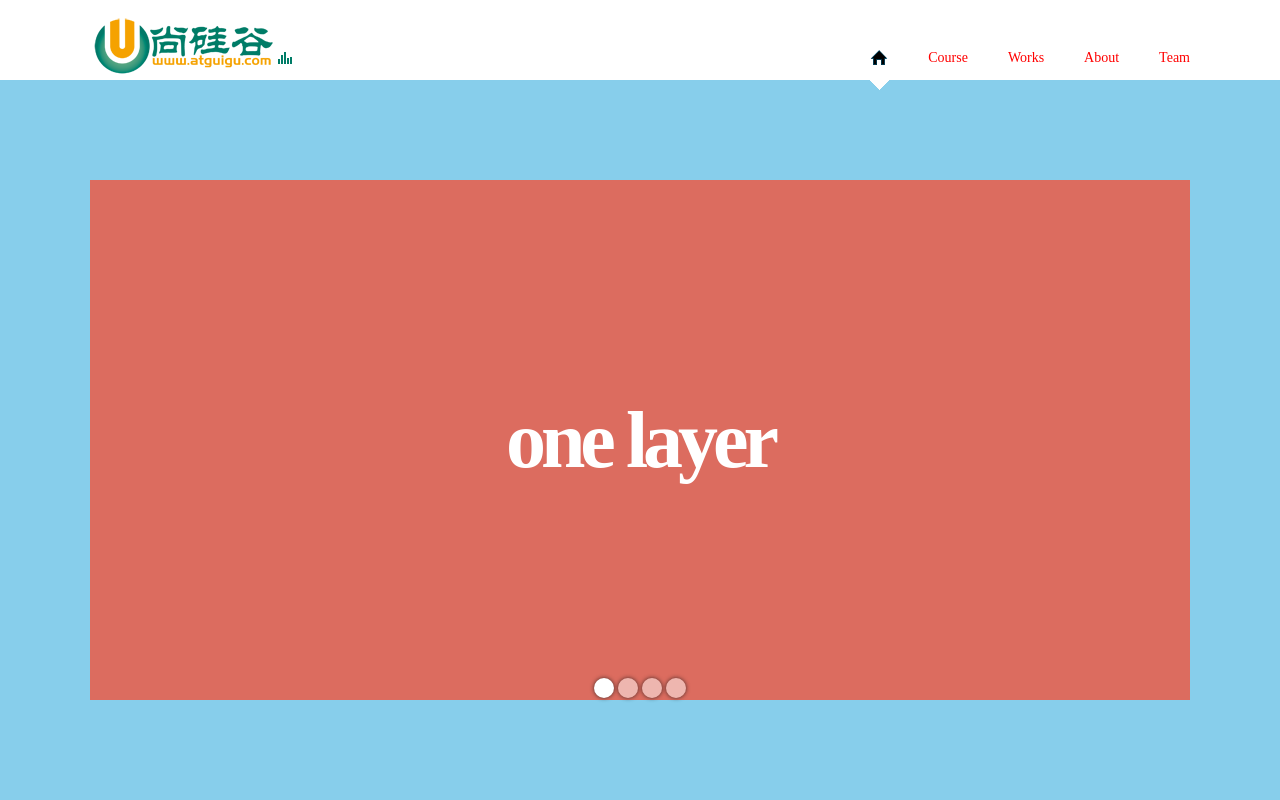
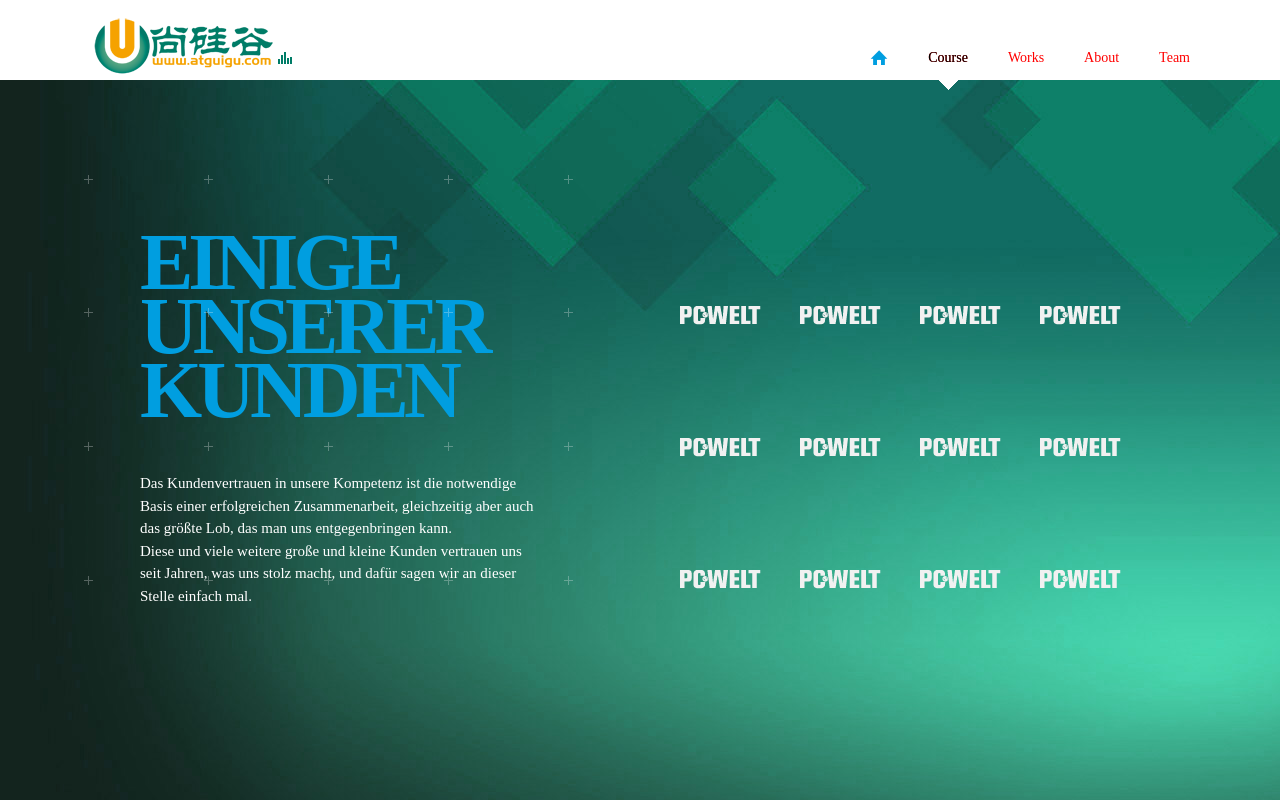
Before and after one commit to flywidthme/pc, a plain HTML site: page index.html in a window 1280 px wide. Drawn offline with Linux system fonts and the light colour scheme.

Commit message:
第二屏完成

```diff
--- a/css/index.css
+++ b/css/index.css
@@ -12,6 +12,12 @@
     line-height:0.8;
     font-weight:bold;
     letter-spacing:-5px;
+}
+
+.commonText{
+    color:white;
+    line-height:1.5;
+    font-size:15px;
 }
 
 /*清除浮动*/
@@ -59,6 +65,9 @@
     cursor: pointer;
 
 }
+.nav li:nth-child(1){
+    width: 18px;
+}
 .nav li:hover .down{
     width: 100%;
 }
@@ -104,8 +113,23 @@
 .content-main>li{
     position: relative;
     height: 20%;
-    background: skyblue;
 }
+.content-main>li:nth-child(1){
+    background-image: url("../img/bg1.jpg");
+}
+.content-main>li:nth-child(2){
+    background-image: url("../img/bg2.jpg");
+}
+.content-main>li:nth-child(3){
+    background-image: url("../img/bg3.jpg");
+}
+.content-main>li:nth-child(4){
+    background-image: url("../img/bg4.jpg");
+}
+.content-main>li:nth-child(5){
+    background-image: url("../img/bg5.jpg");
+}
+
 .content-main section{
     position: absolute;
     top: 50%;
@@ -114,7 +138,6 @@
     margin-top: -260px;
     width: 1100px;
     height: 520px;
-    background: pink;
 }
 /*第一屏操作*/
 .home-carousel{
@@ -177,13 +200,16 @@
     animation: rightShow 2s linear;
 }
 .home-carousel .leftShow{
-    visibility: hidden;
+    visibility: visible;
     animation: leftShow 2s linear;
 }
 .home-carousel .rightHide{
-    visibility: visible;
+    visibility: hidden;
     animation: rightHide 2s linear;
 }
+/*第二屏*/
+.commonText{ color:white; line-height:1.5; font-size:15px;}
+
 
 
 
@@ -208,3 +234,64 @@
     50%{transform: translateX(40%) rotateY(-30deg) scale(0.8)}
     100%{visibility:hidden;transform: translateZ(-200px);}
 }
+
+/*第二屏样式*/
+.course-title{
+    margin: 50px;
+}
+.course-content{
+    width: 400px;
+    margin-left: 50px;
+}
+.course-lists{
+    width: 480px;
+    position: absolute;
+    right: 50px;
+    top: 70px;
+}
+.course-lists li{
+    position: relative;
+    float: left;
+    width: 120px;
+    height: 132px;
+}
+.course-lists .back{
+    position: absolute;
+    left: 0;
+    top: 0;
+    height: 100%;
+
+    background: #009ee0;
+    padding: 15px;
+    box-sizing: border-box;
+    transform: rotateY(180deg);
+    transition: transform 1s;
+    backface-visibility: hidden;
+}
+.course-lists .front{
+    height: 100%;
+    background-image: url(../img/pcwelt.png);
+    background-repeat: no-repeat;
+    background-position: center;
+    transition: transform 1s;
+}
+.course-lists li:hover .front{
+    transform: rotateY(180deg);
+}
+.course-lists li:hover .back{
+    transform: rotateY(360deg);
+}
+.course-line li{
+    position: absolute;
+    top: -5px;
+    width: 9px;
+    height: 410px;
+    background-image: url("../img/plus_row.png");
+    background-repeat: no-repeat;
+
+}
+.course-line li:nth-child(1){left: -6px;}
+.course-line li:nth-child(2){left: 114px;}
+.course-line li:nth-child(3){left: 234px;}
+.course-line li:nth-child(4){left: 354px;}
+.course-line li:nth-child(5){left: 474px;}
--- a/index.html
+++ b/index.html
@@ -62,7 +62,77 @@
                         </ul>
                     </section>
                 </li>
-                <li><section>Course</section></li>
+                <li>
+                    <section class="course">
+                        <h2 class="course-title common-title">
+                            <span>EINIGE</span><br>
+                            <span>UNSERER</span><br>
+                            <span>KUNDEN</span>
+                        </h2>
+                        <p class="course-content commonText">
+                            Das Kundenvertrauen in unsere Kompetenz ist die notwendige Basis einer erfolgreichen Zusammenarbeit, gleichzeitig aber auch das größte Lob, das man uns entgegenbringen kann.<br>
+                            Diese und viele weitere große und kleine Kunden vertrauen uns seit Jahren, was uns stolz macht, und dafür sagen wir an dieser Stelle einfach mal.
+                        </p>
+                        <ul class="course-lists">
+                            <li>
+                                <div class="front"></div>
+                                <div class="back">I have a dream</div>
+                            </li>
+                            <li>
+                                <div class="front"></div>
+                                <div class="back">I have a dream</div>
+                            </li>
+                            <li>
+                                <div class="front"></div>
+                                <div class="back">I have a dream</div>
+                            </li>
+                            <li>
+                                <div class="front"></div>
+                                <div class="back">I have a dream</div>
+                            </li>
+                            <li>
+                                <div class="front"></div>
+                                <div class="back">I have a dream</div>
+                            </li>
+                            <li>
+                                <div class="front"></div>
+                                <div class="back">I have a dream</div>
+                            </li>
+                            <li>
+                                <div class="front"></div>
+                                <div class="back">I have a dream</div>
+                            </li>
+                            <li>
+                                <div class="front"></div>
+                                <div class="back">I have a dream</div>
+                            </li>
+                            <li>
+                                <div class="front"></div>
+                                <div class="back">I have a dream</div>
+                            </li>
+                            <li>
+                                <div class="front"></div>
+                                <div class="back">I have a dream</div>
+                            </li>
+                            <li>
+                                <div class="front"></div>
+                                <div class="back">I have a dream</div>
+                            </li>
+                            <li>
+                                <div class="front"></div>
+                                <div class="back">I have a dream</div>
+                            </li>
+
+                        </ul>
+                        <ul class="course-line">
+                            <li></li>
+                            <li></li>
+                            <li></li>
+                            <li></li>
+                            <li></li>
+                        </ul>
+                    </section>
+                </li>
                 <li><section>Works</section></li>
                 <li><section>About</section></li>
                 <li><section>Team</section></li>
--- a/js/index.js
+++ b/js/index.js
@@ -8,9 +8,11 @@
     var contentNode = document.querySelector('.content');
     var contentHeight = contentNode.offsetHeight;
     var nowIndex = 0;
+    move(2);
     headerArea();
     //头部区域功能
     function headerArea(){
+
         //初始化时，小箭头默认在第一个li上
         arrowNode.style.left = headerLisNodes[0].getBoundingClientRect().left+headerLisNodes[0].offsetWidth/2
             -arrowNode.offsetWidth/2+'px';
@@ -29,6 +31,7 @@
         }
     }
 
+    move(1);
     function move(nowIndex){
         //其他div的宽度为0
         for (var j = 0; j <headerDownNodes.length; j++) {
```
